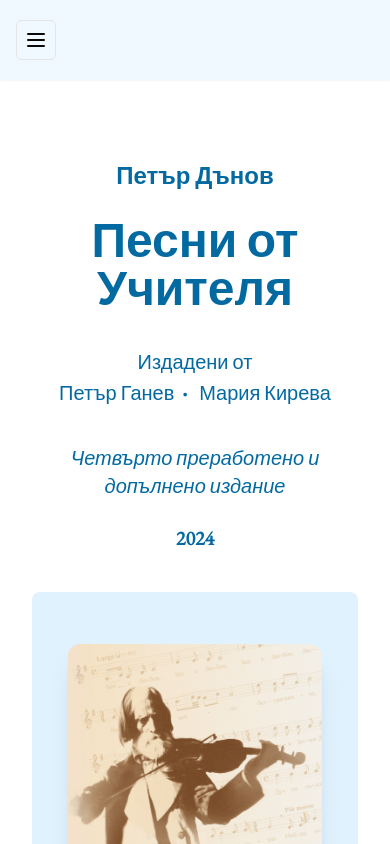
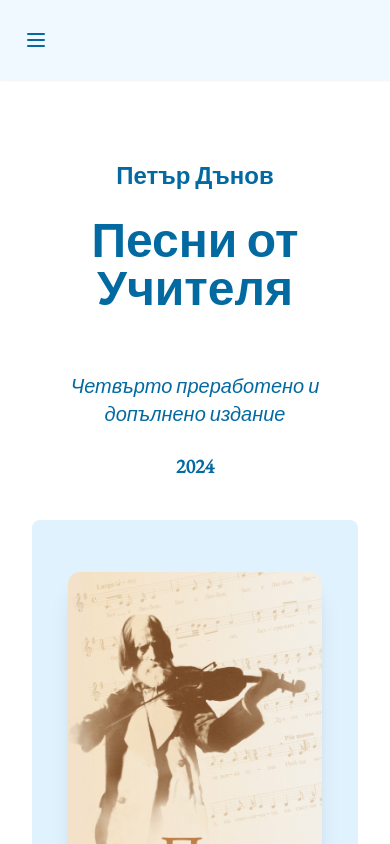
Before and after one commit to mkireva/songbook, a Next.js app: page / in a window 390 px wide. Shown: the top 844 px of the page. Built offline with nearby package versions, Linux system fonts and the light colour scheme.

Commit message:
fix: pdf home

```diff
--- a/app/NavBar.tsx
+++ b/app/NavBar.tsx
@@ -9,8 +9,8 @@ export default function Component() {
     <header className="flex sticky top-0 left-0 bg-sky-50 h-20 w-full shrink-0 items-center shadow-sm px-4 md:px-6 pb-8 pt-8">
       <Sheet>
         <SheetTrigger asChild>
-          <Button variant="outline" size="icon" className="lg:hidden bg-sky-50">
-            <MenuIcon className="h-6 w-6" />
+          <Button variant="outline" size="icon" className="lg:hidden bg-sky-50 border-none text-sky-700">
+            <MenuIcon className="h-6 w-6 " />
             <span className="sr-only">Toggle navigation menu</span>
           </Button>
         </SheetTrigger>
@@ -22,7 +22,6 @@ export default function Component() {
               width={200}
               height={200}
             />
-
             <span className="sr-only">Песни от Учител</span>
           </Link>
           <div className="grid gap-2 py-6">
--- a/app/page.tsx
+++ b/app/page.tsx
@@ -40,15 +40,15 @@ export default function Home() {
           <h1 className="text-5xl text-center font-bold  text-sky-700 mt-6">
             Песни от Учителя
           </h1>
-          <h1 className="text-xl p-3 text-center text-sky-700 mt-6">
+          {/* <h1 className="text-xl p-3 text-center text-sky-700 mt-6">
             Издадени от <br />
             <span className="space-x-2">
               <span> Петър Ганев</span>
               <span className="font-bold text-2xl">·</span>
               <span> Мария Кирева</span>
             </span>
-          </h1>
-          <h1 className="text-xl p-3 italic text-center text-sky-700 mt-3">
+          </h1> */}
+          <h1 className="text-xl p-3 italic text-center text-sky-700 mt-12">
             Четвърто преработено и допълнено издание
           </h1>
           <h1 className="text-xl text-center font-semibold text-sky-700 mt-3">
```
